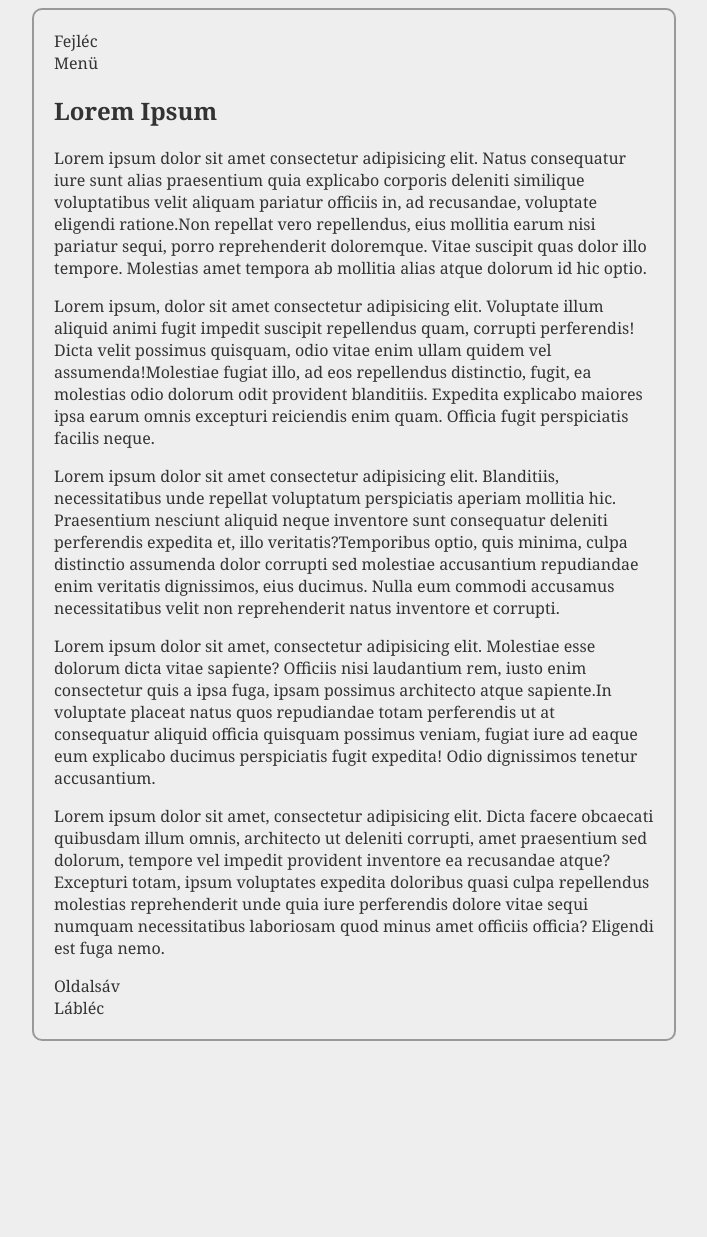
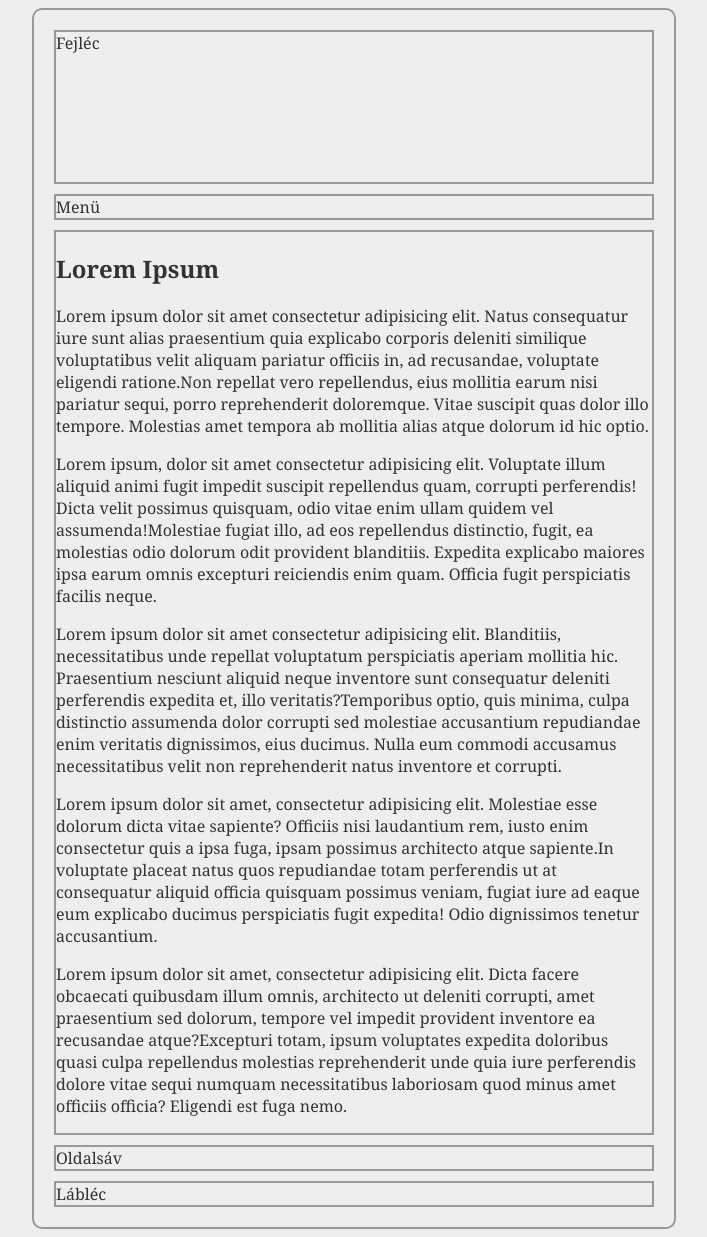
Before and after one commit to zeon77/2024-10-10-Layout, a plain HTML site: page index.html in a window 1280 px wide. Shown: the whole page, without its empty margins (286-993 px from the left). Before the commit the page ends 1049 px from the top, so only its background shows below. Drawn offline with Linux system fonts and the light colour scheme.

Commit message:
border, margin

```diff
--- a/style.css
+++ b/style.css
@@ -13,21 +13,26 @@ main {
 }
 
 header {
-
+    border: 2px solid #999;
+    height: 150px;
+    margin-bottom: 10px;
 }
 
 nav {
-
+    border: 2px solid #999;
+    margin-bottom: 10px;
 }
 
 section {
-
+    border: 2px solid #999;
+    margin-bottom: 10px;
 }
 
 aside {
-
+    border: 2px solid #999;
+    margin-bottom: 10px;
 }
 
 footer {
-
+    border: 2px solid #999;
 }
```
